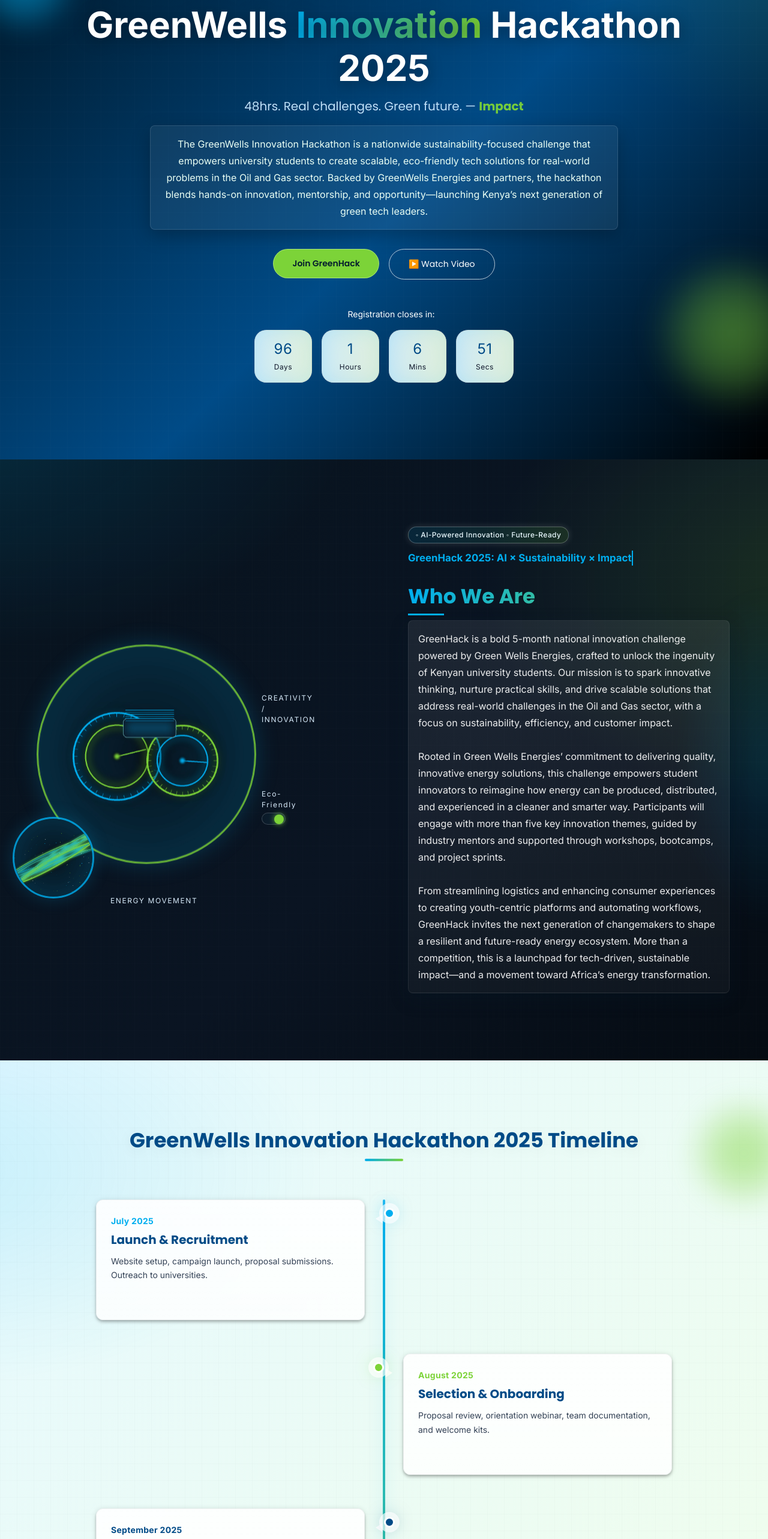
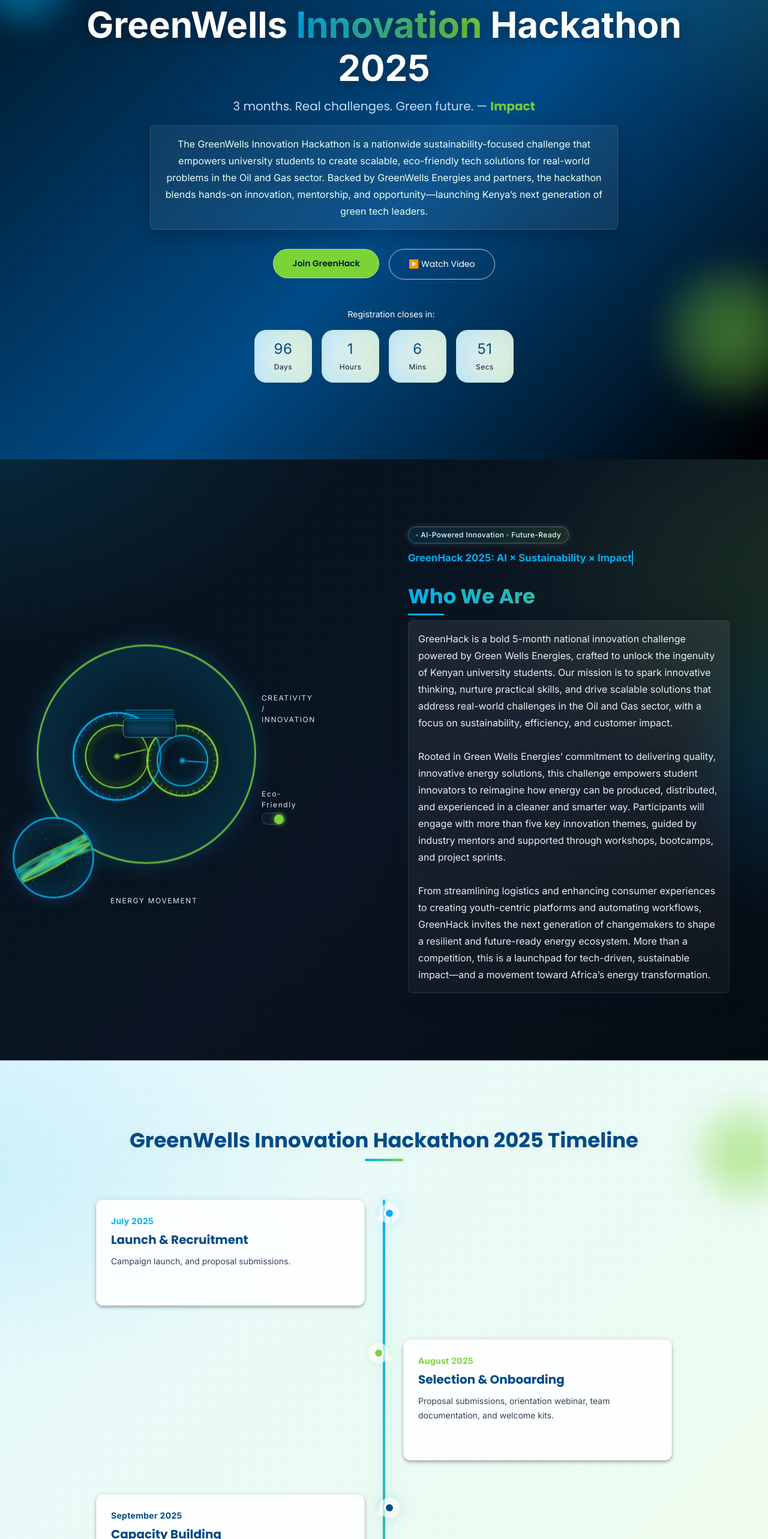
Before and after one commit to Ashly-Ochwada/GreenWells-innovation-hackathon, a React (Create React App) app: page / in a window 1280 px wide. Shown: the part 234-2800 px from the top of the page at 60% size. Built offline with nearby package versions, Linux system fonts and the light colour scheme; some icons are missing.

Commit message:
timeline and hero

```diff
--- a/src/components/Hero.jsx
+++ b/src/components/Hero.jsx
@@ -287,7 +287,7 @@
               variant="h6"
               sx={{ mt: 1.5, color: "#cbe8ff", opacity: 0.95 }}
             >
-              48hrs. Real challenges. Green future. —{" "}
+              3 months. Real challenges. Green future. —{" "}
               <Box component="span" sx={{ color: "#7CD338", fontWeight: 700 }}>
                 {keywords[kwIndex]}
               </Box>
--- a/src/components/Timeline.jsx
+++ b/src/components/Timeline.jsx
@@ -10,14 +10,14 @@
     date: 'July 2025',
     title: 'Launch & Recruitment',
     description:
-      'Website setup, campaign launch, proposal submissions. Outreach to universities.',
+      'Campaign launch, and proposal submissions.',
     color: '#00AEEF',
   },
   {
     date: 'August 2025',
     title: 'Selection & Onboarding',
     description:
-      'Proposal review, orientation webinar, team documentation, and welcome kits.',
+      'Proposal submissions, orientation webinar, team documentation, and welcome kits.',
     color: '#7CD338',
   },
   {
@@ -38,7 +38,7 @@
     date: 'November 2025',
     title: 'Final Pitch & Awards',
     description:
-      'National showcase, judges scoring, top 3 prizes awarded. Media rollout and partnership exploration.',
+      'Proposal review, national showcase, judges scoring, top 3 prizes awarded. Media rollout and partnership exploration.',
     color: '#EF4444',
   },
   {
```
